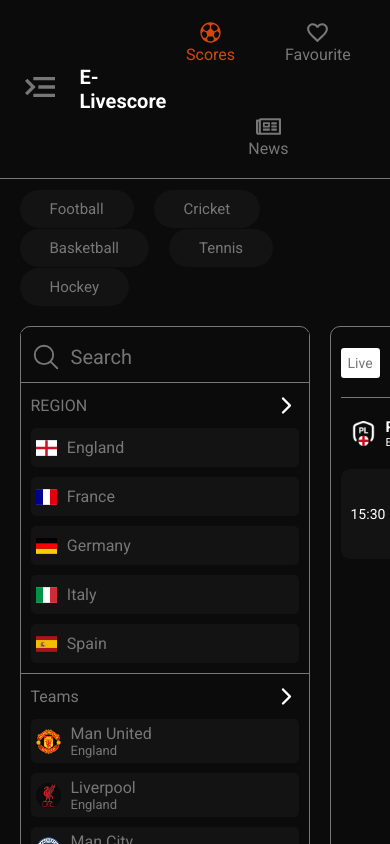
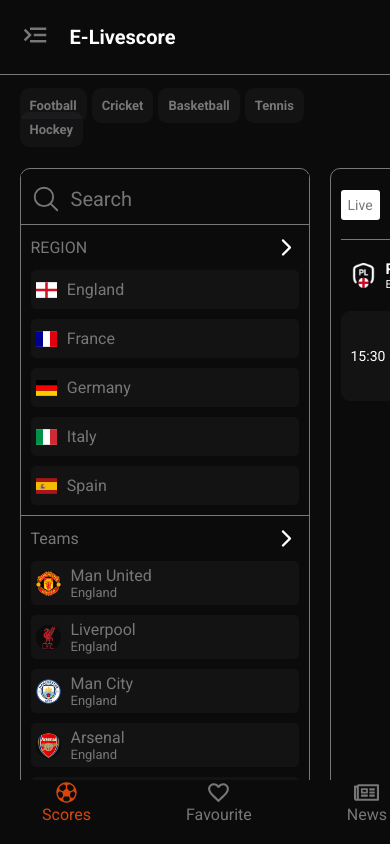
Before and after one commit to Empire688682/empire-livescores, a Next.js app in the folder empire-livescore/: page /basketball in a window 390 px wide. Shown: the top 844 px of the page. Built offline with nearby package versions, Linux system fonts and the light colour scheme.

Commit message:
mobileFooter

```diff
--- a/empire-livescore/src/Component/Footer/Footer.module.css
+++ b/empire-livescore/src/Component/Footer/Footer.module.css
@@ -6,5 +6,5 @@
     flex-direction: column;
     color: var(--text-color);
     font-size: 14px;
-    padding: 20px 0;
+    padding-bottom: 100px;
 }
--- a/empire-livescore/src/Component/Navbar/Navbar.module.css
+++ b/empire-livescore/src/Component/Navbar/Navbar.module.css
@@ -14,7 +14,7 @@
     justify-content: center;
 }
 .left_col .menu_icon{
-    font-size: 40px;
+    font-size: 30px;
     transform: rotate(180deg);
 }
 .logo{
@@ -46,3 +46,18 @@
 .right_col .active{
     color: var(--active);
 }
+
+@media screen and (max-width: 919px){
+    .right_col{
+        position: fixed;
+        bottom: 0;
+        z-index: 99;
+        width: 100%;
+        padding-bottom: 20px;
+    }
+    .right_col ul{
+        display: flex;
+        align-items: center;
+        justify-content: space-around;
+    }
+}
--- a/empire-livescore/src/Component/SideBar/SideBar.module.css
+++ b/empire-livescore/src/Component/SideBar/SideBar.module.css
@@ -85,6 +85,7 @@
 }
 .team .colum_cart:hover, .region .colum_cart:hover, .competition .colum_cart:hover{
     background-color:#444447ad  ;
+    color: white;
 }
 .imgCon{
     position: relative;
--- a/empire-livescore/src/Component/SubNavbar/SubNavbar.module.css
+++ b/empire-livescore/src/Component/SubNavbar/SubNavbar.module.css
@@ -4,7 +4,7 @@
 }
 .subNavbar ul{
     display: flex;
-    gap: 20px;
+    gap: 5px;
     flex-wrap: wrap;
 }
 .subNavbar ul li{
@@ -13,15 +13,17 @@
 .links{
     text-decoration: none;
     color: var(--text-color);
-    padding: 10px 30px;
+    padding: 10px 10px;
     background-color:#4c4c501f ;
-    border-radius: 50px;
-    font-size: 15px;
+    border-radius: 9px;
+    font-size: 13px;
     cursor: pointer;
     transition: .3s ease-in-out;
+    font-weight: bolder;
+    margin-bottom: 10px;
 }
 .links:hover{
-    background-color:#cecedbad ;
+    background-color:#444447ad  ;
     color: white;
 }
 .links.active{
--- a/empire-livescore/src/app/globals.css
+++ b/empire-livescore/src/app/globals.css
@@ -41,6 +41,7 @@
   display: flex;
   flex-direction: column;
   gap: 20px;
+  position: relative;
 }
 .content{
   display: flex;
```
